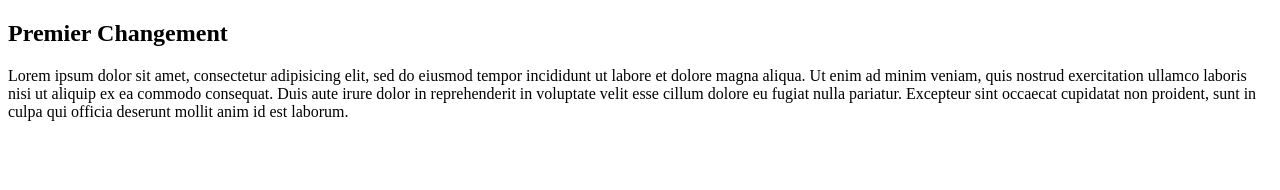
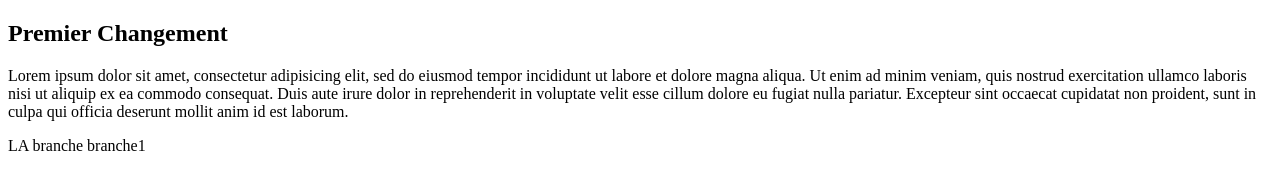
Before and after one commit to sanabuck/tuto-git, a plain HTML site: page index.html in a window 1280 px wide. Drawn offline with Linux system fonts and the light colour scheme.

Commit message:
Ajout div index.html dans branche1

```diff
--- a/index.html
+++ b/index.html
@@ -14,6 +14,9 @@
 		cillum dolore eu fugiat nulla pariatur. Excepteur sint occaecat cupidatat non
 		proident, sunt in culpa qui officia deserunt mollit anim id est laborum.</p>
 	</div>
+	<div>
+		<p>LA branche branche1</p>
+	</div>
 </section>
 </body>
 </html>
```
